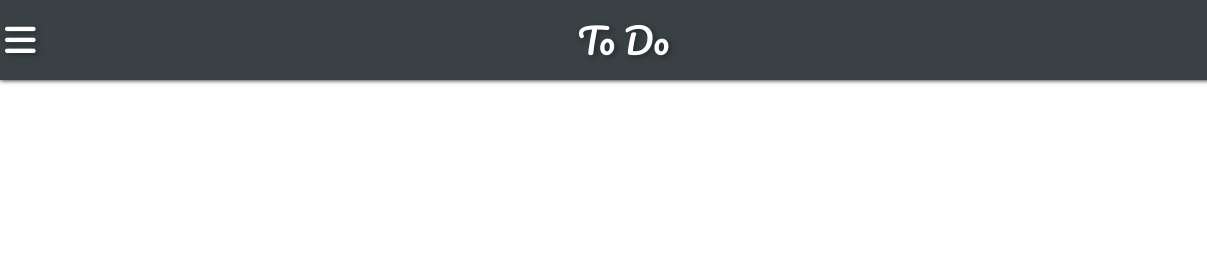
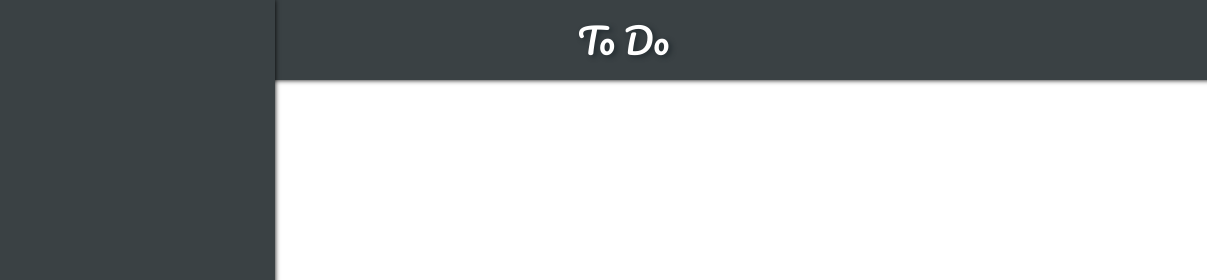
Before and after one commit to devin-hale/ToDoList, a website built with webpack: page dist/index.html in a window 1280 px wide. Both pictures are taken after a click on the icon 20 px from the left and 40 px from the top of the page. Shown: the top 280 px of the page, 0-1207 px from the left. Built offline with nearby package versions, Linux system fonts and the light colour scheme.

Commit message:
Side menu started

```diff
--- a/src/DOM/header.js
+++ b/src/DOM/header.js
@@ -11,6 +11,7 @@ headerDiv.classList = 'header';
 // Menu Icon
 let navMenu = document.createElement('i');
 navMenu.classList = 'fa-solid fa-bars navIcon';
+navMenu.id = 'navIcon'
 headerDiv.appendChild(navMenu);
 
 //Make Header Text
--- /dev/null
+++ b/src/DOM/navMenu.js
@@ -0,0 +1,18 @@
+const navRender = () => {
+    const navIcon = document.getElementById('navIcon');
+
+    //Menu BKG
+    let sideMenu = document.createElement('div');
+    sideMenu.classList = 'sideMenu';
+
+
+
+    navIcon.appendChild(sideMenu);
+
+    navIcon.addEventListener('click', a => {
+        sideMenu.style.width = "275px";
+        sideMenu.style.boxShadow = '0px 0px 5px black'
+    })
+};
+
+export default navRender;
--- a/src/LOGIC/projects.js
+++ b/src/LOGIC/projects.js
@@ -5,9 +5,13 @@ export class Project {
         this.pLabel = label;
         this.pColor = color;
         this.pDescription = description;
+        this.tasks = [];
     }
-    // Task storage for individual projects.
-    tasks = [];
+
+    addTask(taskName, date, priority, notes) {
+        let newTask = {taskName: taskName, date: date, priority: priority, notes: notes}
+        this.tasks.push(newTask)
+    }
 
     //Global storage of all projects.
     static pLibrary = [];
--- a/src/index.js
+++ b/src/index.js
@@ -1,5 +1,7 @@
 import './style.css';
 import renderHeader from './DOM/header.js';
 import {Project} from './LOGIC/projects.js';
+import navRender from './DOM/navMenu.js';
 
 renderHeader();
+navRender();
--- a/src/style.css
+++ b/src/style.css
@@ -28,7 +28,7 @@ body {
 
 .header > p
 
-.navIcon, .ghub {
+#navIcon, .ghub {
     font-size: 50px;
     cursor: pointer;
     padding: 10px;
@@ -36,7 +36,7 @@ body {
     transition-timing-function: ease-out;
 }
 
-.navIcon:hover {
+#navIcon::before {
     cursor: pointer;
 }
 
@@ -51,3 +51,17 @@ body {
     transition: .1s;
     transition-timing-function: ease-out;
 }
+
+
+.sideMenu {
+    height: 100%; /* 100% Full-height */
+    width: 0; /* 0 width - change this with JavaScript */
+    position: fixed; /* Stay in place */
+    z-index: 1; /* Stay on top */
+    top: 0; /* Stay at the top */
+    left: 0;
+    background-color: #3a4144; /* Black*/
+    overflow-x: hidden; /* Disable horizontal scroll */
+    padding-top: 60px; /* Place content 60px from the top */
+    transition: 0.15s; /* 0.5 second transition effect to slide in the sidenav */
+}
```
Also changed, not shown: dist/main.js.
